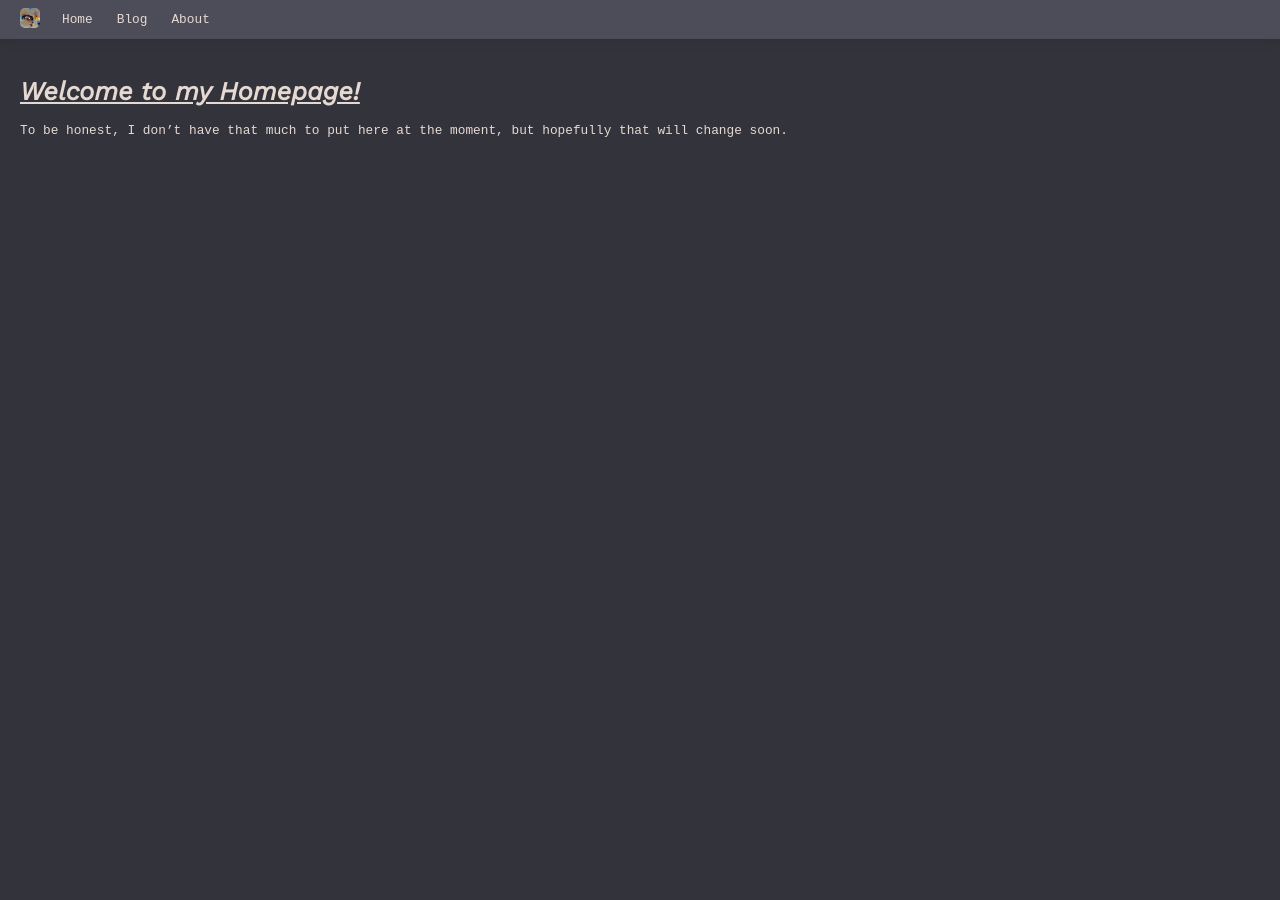
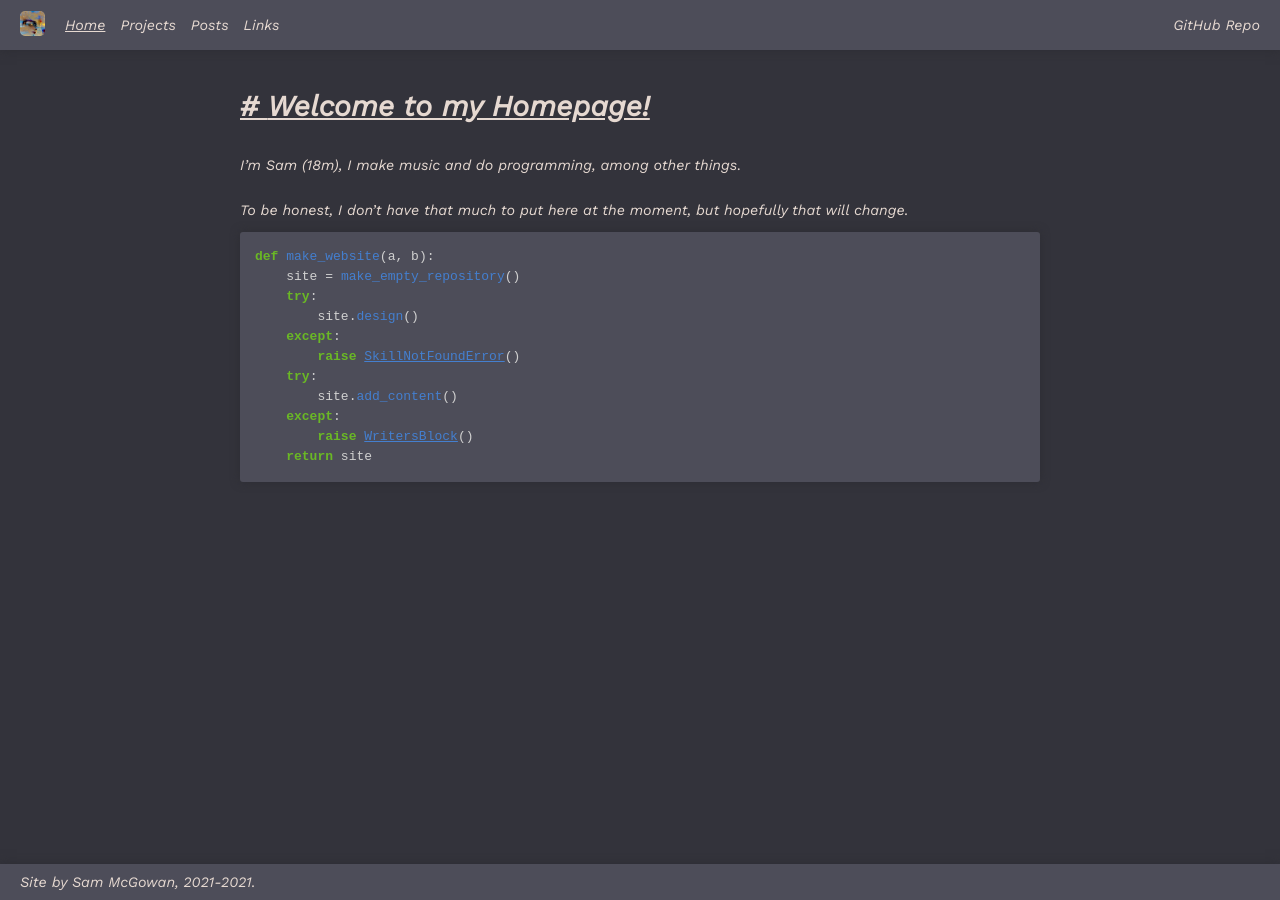
Before and after one commit to SamuelMcGowan/SamuelMcGowan.github.io, a Jekyll site: the page built from index.md, in a window 1280 px wide. Built offline with Jekyll 4.4.1, drawn with Linux system fonts in a browser that asks for light colours.

Commit message:
Get the site feeling like an actual website.

````diff
--- a/_config.yml
+++ b/_config.yml
@@ -1,8 +1,12 @@
 title: Squoop's Homepage
 description: The homepage of Squoop.
-theme: jekyll-theme-midnight
 
 defaults:
+  - scope:
+      path: ""
+      type: "posts"
+    values:
+      layout: "post"
   - scope:
       path: ""
     values:
--- a/_data/navigation.yml
+++ b/_data/navigation.yml
@@ -1,6 +1,8 @@
 - title: Home
   link: "/"
-- title: Blog
-  link: "blog.html"
-- title: About
-  link: "about.html"
+- title: Projects
+  link: "/projects.html"
+- title: Posts
+  link: "/posts.html"
+- title: Links
+  link: /links.html
--- /dev/null
+++ b/_data/scratch_projects.yml
@@ -0,0 +1,5 @@
+- title: 100% Pen Image Renderer
+  link: "https://turbowarp.org/554916406/embed?fps=60"
+  descr: "This"
+- title: Cloth Simulation
+  link: "https://turbowarp.org/566813360/embed?fps=60"
--- /dev/null
+++ b/_includes/footer.html
@@ -0,0 +1,3 @@
+<footer>
+    Site by Sam McGowan, 2021-{{ 'now' | date: '%Y' }}.
+</footer>
--- a/_includes/navigation.html
+++ b/_includes/navigation.html
@@ -1,11 +1,14 @@
 <nav>
     <ul class="navbar">
-        <li><img src="images/profile.jpg" class="profile-img"></li>
+        <li><div class="float-centered"><img src="/assets/images/profile.jpg" class="profile-img"></div></li>
         {% for item in site.data.navigation %}
-            <li><a href="{{ item.link }}"
-            {% if page.url == item.link %}class="current-page"{% endif %}>
-                {{ item.title }}
-            </a></li>
+            <li><div class="float-centered">
+                <a href="{{ item.link }}"
+                {% if page.url == item.link %}class="current-page"{% endif %}>
+                    {{ item.title }}
+                </a>
+            </div></li>
         {% endfor %}
+        <li><div class="float-centered"><a href="https://github.com/SamuelMcGowan/SamuelMcGowan.github.io">GitHub Repo</a></div></li>
     </ul>
 </nav>
--- a/_layouts/default.html
+++ b/_layouts/default.html
@@ -3,14 +3,16 @@
     <head>
         <meta charset="utf-8">
         <title>Squoop | {{ page.title }}</title>
-        <link rel="stylesheet" href="/styles.css">
+        <link rel="stylesheet" href="/assets/css/styles.css">
+        <link rel="stylesheet" href="/assets/css//syntax.css">
         {% feed_meta %}
         {% seo %}
     </head>
     <body>
-        {% include navigation.html %}
-        <div id="content">
+        <header>{% include navigation.html %}</header>
+        <div id="main">
             {{ content }}
         </div>
+        {% include footer.html %}
     </body>
 </html>
--- /dev/null
+++ b/assets/css/styles.scss
@@ -0,0 +1,254 @@
+---
+---
+
+@import url('https://fonts.googleapis.com/css2?family=Noto+Sans+Mono&family=Work+Sans:ital@1&display=swap');
+
+$bg-color: #33333b;
+$bg-color-light: #4d4d59;
+$bg-color-dark: #2d2d33;
+$fg-color: #e6d9d1;
+$fg-color-light: #f7f1ed;
+$fg-color-dark: #b6afab;
+$accent-color: #e64b2c;
+$accent-color-dark: #c54026;
+
+$corner-size: 3px;
+
+$font-size-code: 13px;
+
+$fade-speed: 30ms;
+
+@mixin nospace {
+    padding: 0;
+    margin: 0;
+}
+
+@mixin card {
+    background-color: $bg-color-light;
+    box-shadow: 0 0 10px $bg-color-dark;
+    transition-duration: $fade-speed;
+}
+
+@mixin card-hover {
+    box-shadow: 0 0 25px $bg-color-dark;
+}
+
+@mixin link {
+    text-decoration-line: underline;
+    text-decoration-style: dotted;
+
+    transition-duration: $fade-speed;
+    position: relative;
+    color: $fg-color;
+}
+
+@mixin link-hover {
+    bottom: 0.1em;
+    color: $accent-color;
+}
+
+@mixin link-visited {
+    color: $fg-color-dark;
+}
+
+#main {
+    display: flex;
+    flex-direction: column;
+
+    max-width: 800px;
+
+    padding: 20px;
+    margin: auto;
+    margin-bottom: 40px;
+}
+
+footer {
+    @include card;
+
+    position: absolute;
+    bottom: 0;
+    left: 0;
+    right: 0;
+
+    padding: 10px 20px;
+}
+
+html {
+    position: relative;
+    @include nospace;
+    min-height: 100%;
+}
+
+body {
+    @include nospace;
+
+    background-color: $bg-color;
+    font-family: 'Work Sans', monospace;
+    font-size: 0.9em;
+    color: $fg-color;
+}
+
+// body * {
+//     border: 1px solid black;
+// }
+
+h1, h2, h3 {
+    font-family: 'Work Sans', sans-serif;
+}
+
+h1 {
+    text-decoration: underline;
+}
+
+h1:before {
+    content: "# ";
+}
+
+h2:before {
+    content: "## ";
+}
+
+h3:before {
+    content: "### ";
+}
+
+a:not(.unstyled-link) {
+    @include link;
+}
+
+a:not(.unstyled-link):visited {
+    @include link-visited;
+}
+
+a:not(.unstyled-link):hover {
+    @include link-hover;
+}
+
+ul {
+    padding-left: 15px;
+    list-style-type: circle;
+    line-height: 30px;
+}
+
+blockquote {
+    margin-left: 0;
+    font-family: "Noto Sans Mono";
+}
+
+blockquote p:before {
+    content: "> ";
+}
+
+select {
+    @include card;
+    margin-right: auto;
+    margin-bottom: 15px;
+    padding: 7px;
+
+    border: none;
+    border-radius: $corner-size;
+    color: inherit;
+}
+
+.subtitle {
+    font-style: italic;
+}
+
+// NAVBAR
+.navbar {
+    @include nospace;
+    @include card;
+
+    padding-left: 20px;
+    padding-right: 20px;
+    height: 50px;
+    overflow: auto;
+
+    list-style-type: none;
+}
+
+.navbar li {
+    line-height: normal;
+    float: left;
+}
+
+.navbar li:last-child {
+    float: right;
+}
+
+.navbar .float-centered {
+    display: table-cell;
+    height: 50px;
+    vertical-align: middle;
+}
+
+.navbar li a, .navbar li a:visited {
+    @include link;
+    display: block;
+    position: relative;
+    padding-left: 15px;
+
+    text-decoration: none;
+}
+.navbar li a.current-page {
+    text-decoration: underline;
+}
+.navbar li a:hover {
+    @include link-hover;
+    bottom: 1px;
+}
+
+.navbar .profile-img {
+    margin-right: 5px;
+    width: 25px;
+    border-radius: 5px;
+}
+
+// POST LIST
+.post-list {
+    @include nospace;
+    list-style-type: none;
+}
+
+.post-list a {
+    @include card;
+
+    display: block;
+    padding: 5px 15px;
+    margin-bottom: 15px;
+
+    text-decoration: none;
+
+    border-radius: $corner-size;
+}
+.post-list a:hover {
+    @include card-hover;
+}
+
+.post-list h2, .post-list a:visited {
+    @include link;
+}
+.post-list a:hover h2 {
+    @include link-hover;
+}
+
+// CODE
+.highlight pre {
+    @include card;
+    margin: 0;
+    padding: 15px;
+    border-radius: $corner-size;
+    line-height: 20px;
+}
+
+pre.highlight {
+    font-size: $font-size-code;
+}
+
+// TURBOWARP VIEWER
+#turbowarp-viewer {
+    @include nospace;
+    //padding-bottom: 30px;
+    @include card;
+    border-radius: $corner-size;
+}
--- /dev/null
+++ b/assets/css/syntax.scss
@@ -0,0 +1,75 @@
+---
+---
+
+// NATIVE THEME
+
+//.highlight pre { background-color: #404040 }
+.highlight .hll { background-color: #404040 }
+.highlight .c { color: #999999; font-style: italic } /* Comment */
+.highlight .err { color: #a61717; background-color: #e3d2d2 } /* Error */
+.highlight .g { color: #d0d0d0 } /* Generic */
+.highlight .k { color: #6ab825; font-weight: bold } /* Keyword */
+.highlight .l { color: #d0d0d0 } /* Literal */
+.highlight .n { color: #d0d0d0 } /* Name */
+.highlight .o { color: #d0d0d0 } /* Operator */
+.highlight .x { color: #d0d0d0 } /* Other */
+.highlight .p { color: #d0d0d0 } /* Punctuation */
+.highlight .cm { color: #999999; font-style: italic } /* Comment.Multiline */
+.highlight .cp { color: #cd2828; font-weight: bold } /* Comment.Preproc */
+.highlight .c1 { color: #999999; font-style: italic } /* Comment.Single */
+.highlight .cs { color: #e50808; font-weight: bold; background-color: #520000 } /* Comment.Special */
+.highlight .gd { color: #d22323 } /* Generic.Deleted */
+.highlight .ge { color: #d0d0d0; font-style: italic } /* Generic.Emph */
+.highlight .gr { color: #d22323 } /* Generic.Error */
+.highlight .gh { color: #ffffff; font-weight: bold } /* Generic.Heading */
+.highlight .gi { color: #589819 } /* Generic.Inserted */
+.highlight .go { color: #cccccc } /* Generic.Output */
+.highlight .gp { color: #aaaaaa } /* Generic.Prompt */
+.highlight .gs { color: #d0d0d0; font-weight: bold } /* Generic.Strong */
+.highlight .gu { color: #ffffff; text-decoration: underline } /* Generic.Subheading */
+.highlight .gt { color: #d22323 } /* Generic.Traceback */
+.highlight .kc { color: #6ab825; font-weight: bold } /* Keyword.Constant */
+.highlight .kd { color: #6ab825; font-weight: bold } /* Keyword.Declaration */
+.highlight .kn { color: #6ab825; font-weight: bold } /* Keyword.Namespace */
+.highlight .kp { color: #6ab825 } /* Keyword.Pseudo */
+.highlight .kr { color: #6ab825; font-weight: bold } /* Keyword.Reserved */
+.highlight .kt { color: #6ab825; font-weight: bold } /* Keyword.Type */
+.highlight .ld { color: #d0d0d0 } /* Literal.Date */
+.highlight .m { color: #3677a9 } /* Literal.Number */
+.highlight .s { color: #ed9d13 } /* Literal.String */
+.highlight .na { color: #bbbbbb } /* Name.Attribute */
+.highlight .nb { color: #24909d } /* Name.Builtin */
+.highlight .nc { color: #447fcf; text-decoration: underline } /* Name.Class */
+.highlight .no { color: #40ffff } /* Name.Constant */
+.highlight .nd { color: #ffa500 } /* Name.Decorator */
+.highlight .ni { color: #d0d0d0 } /* Name.Entity */
+.highlight .ne { color: #bbbbbb } /* Name.Exception */
+.highlight .nf { color: #447fcf } /* Name.Function */
+.highlight .nl { color: #d0d0d0 } /* Name.Label */
+.highlight .nn { color: #447fcf; text-decoration: underline } /* Name.Namespace */
+.highlight .nx { color: #d0d0d0 } /* Name.Other */
+.highlight .py { color: #d0d0d0 } /* Name.Property */
+.highlight .nt { color: #6ab825; font-weight: bold } /* Name.Tag */
+.highlight .nv { color: #40ffff } /* Name.Variable */
+.highlight .ow { color: #6ab825; font-weight: bold } /* Operator.Word */
+.highlight .w { color: #666666 } /* Text.Whitespace */
+.highlight .mf { color: #3677a9 } /* Literal.Number.Float */
+.highlight .mh { color: #3677a9 } /* Literal.Number.Hex */
+.highlight .mi { color: #3677a9 } /* Literal.Number.Integer */
+.highlight .mo { color: #3677a9 } /* Literal.Number.Oct */
+.highlight .sb { color: #ed9d13 } /* Literal.String.Backtick */
+.highlight .sc { color: #ed9d13 } /* Literal.String.Char */
+.highlight .sd { color: #ed9d13 } /* Literal.String.Doc */
+.highlight .s2 { color: #ed9d13 } /* Literal.String.Double */
+.highlight .se { color: #ed9d13 } /* Literal.String.Escape */
+.highlight .sh { color: #ed9d13 } /* Literal.String.Heredoc */
+.highlight .si { color: #ed9d13 } /* Literal.String.Interpol */
+.highlight .sx { color: #ffa500 } /* Literal.String.Other */
+.highlight .sr { color: #ed9d13 } /* Literal.String.Regex */
+.highlight .s1 { color: #ed9d13 } /* Literal.String.Single */
+.highlight .ss { color: #ed9d13 } /* Literal.String.Symbol */
+.highlight .bp { color: #24909d } /* Name.Builtin.Pseudo */
+.highlight .vc { color: #40ffff } /* Name.Variable.Class */
+.highlight .vg { color: #40ffff } /* Name.Variable.Global */
+.highlight .vi { color: #40ffff } /* Name.Variable.Instance */
+.highlight .il { color: #3677a9 } /* Literal.Number.Integer.Long */
--- a/index.md
+++ b/index.md
@@ -4,4 +4,20 @@ title: Home
 
 # Welcome to my Homepage!
 
-To be honest, I don't have that much to put here at the moment, but hopefully that will change soon.
+I'm Sam (18m), I make music and do programming, among other things.
+
+To be honest, I don't have that much to put here at the moment, but hopefully that will change.
+
+```python
+def make_website(a, b):
+    site = make_empty_repository()
+    try:
+        site.design()
+    except:
+        raise SkillNotFoundError()
+    try:
+        site.add_content()
+    except:
+        raise WritersBlock()
+    return site
+```
--- a/styles.scss
+++ /dev/null
@@ -1,77 +0,0 @@
----
----
-
-@import url('https://fonts.googleapis.com/css2?family=Noto+Sans+Mono&family=Work+Sans:ital@1&display=swap');
-
-$bg-color: #33333b;
-$bg-color-light: #4d4d59;
-$bg-color-dark: #2d2d33;
-$fg-color: #e6d9d1;
-$fg-color-light: #f7f1ed;
-$accent-color: #e64b2c; // #f06000;
-
-@mixin nospace {
-    padding: 0;
-    margin: 0;
-}
-
-body {
-    @include nospace;
-    background-color: $bg-color;
-
-    font-family: 'Work', monospace;
-    font-size: 0.8em;
-    color: $fg-color;
-}
-
-h1, h2, h3 {
-    font-family: 'Work Sans', sans-serif;
-}
-
-h1 {
-    text-decoration: underline;
-}
-
-// NAVBAR
-.navbar {
-    @include nospace;
-    padding-left: 20px;
-
-    display: flex;
-    align-items:center;
-    overflow: hidden;
-
-    list-style-type: none;
-    background-color: $bg-color-light;
-    box-shadow: 0 0 10px $bg-color-dark;
-}
-
-.navbar li {
-    float: left;
-}
-
-.navbar li a {
-    display: block;
-    padding: 12px;
-
-    text-decoration: none;
-    color: inherit;
-}
-
-.navbar li a:hover {
-    padding-top: 10px;
-    padding-bottom: 12px;
-    color: $accent-color;
-}
-
-.navbar .profile-img {
-    // margin-top: 9px;
-    margin-right: 10px;
-    height: 20px;
-    border-radius: 5px;
-}
-
-// CONTENT
-#content {
-    padding: 20px;
-}
````
Also changed, not shown: _layouts/post.html (added, +9 -0 lines), _posts/2021-10-18-first-post.md (added, +6 -0 lines), _posts/2021-10-18-second-post.md (added, +6 -0 lines), assets/js/projects.js (added, +8 -0 lines), links.md (added, +8 -0 lines), posts.html (added, +12 -0 lines), projects.html (added, +21 -0 lines), README.md, assets/images/profile.jpg (renamed from images/profile.jpg).
